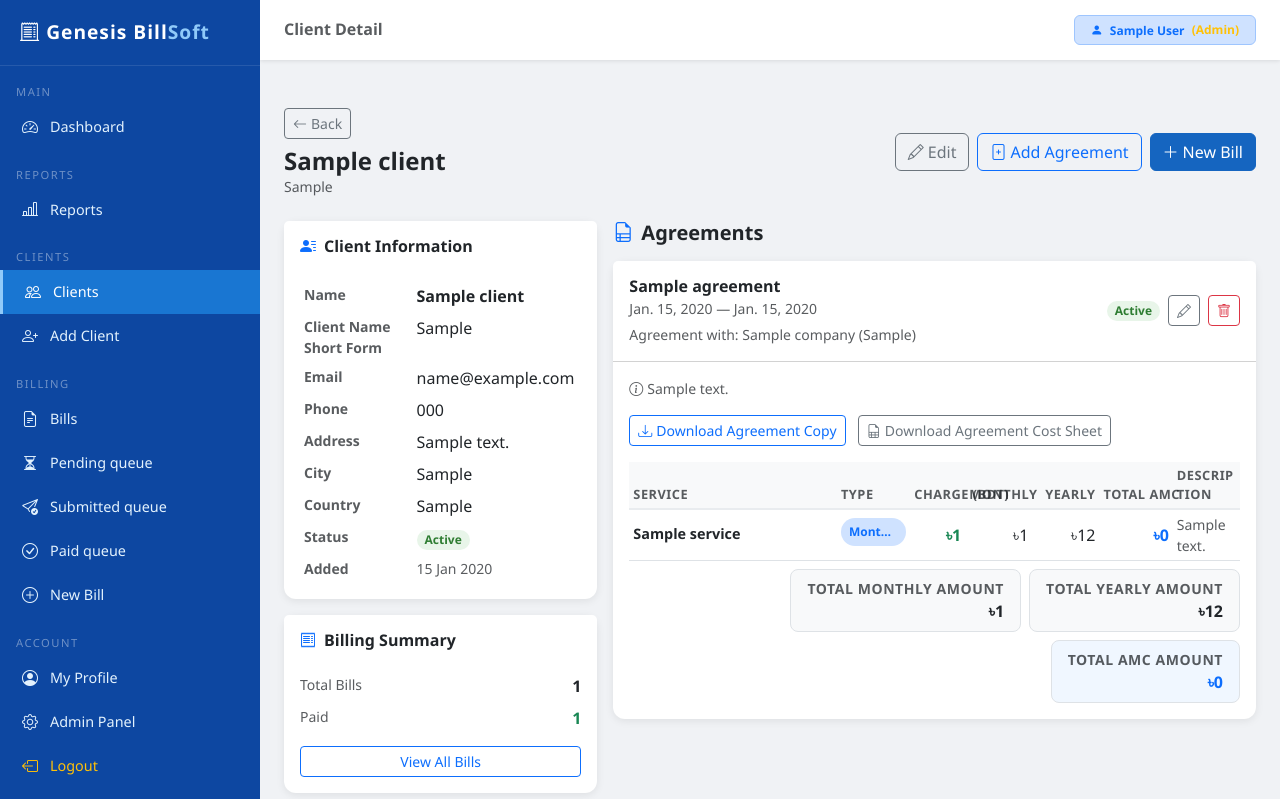
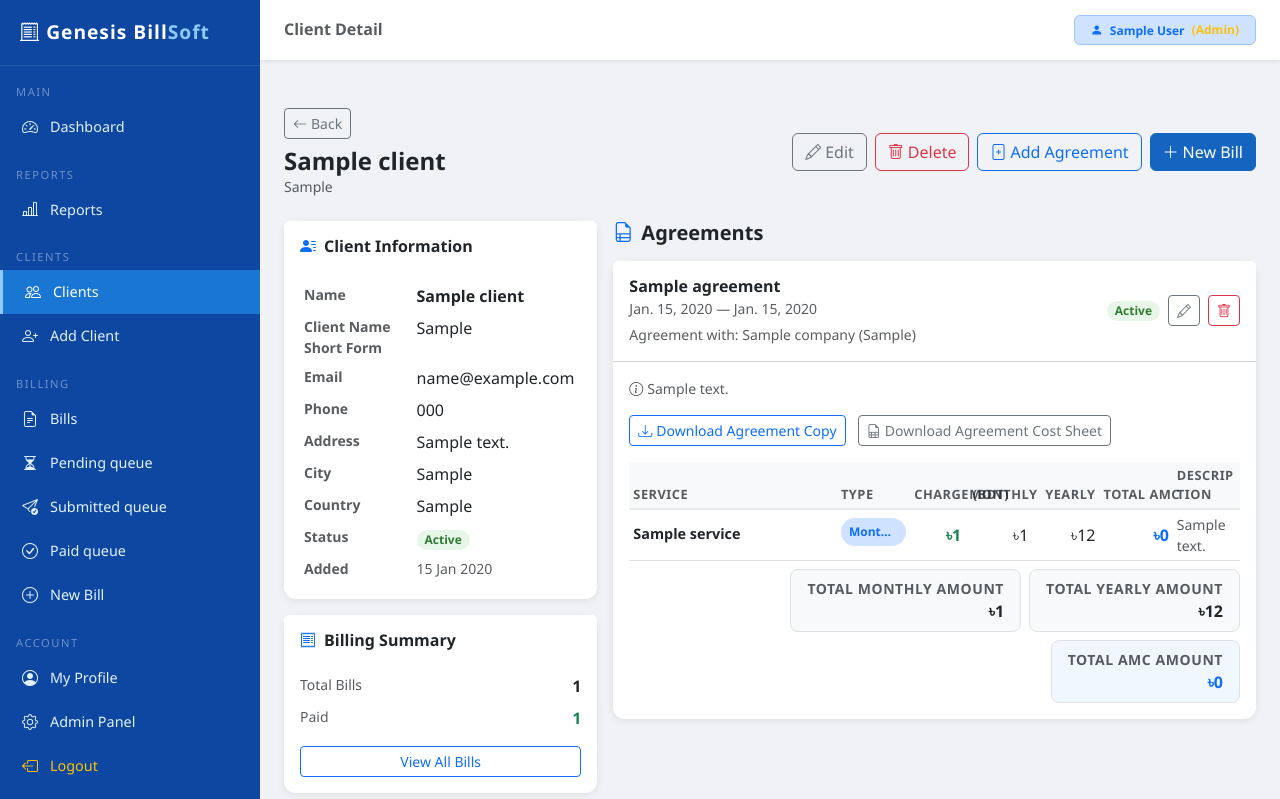
Before and after one commit to gtlfilesbd-droid/Genesis-Service-Billing-Software, a Django app: page /clients/1/ in a window 1280 px wide. Shown: the top 799 px of the page. Run offline with Django 4.2, Linux system fonts and the light colour scheme; a user stored in the database is signed in; tables that the repository leaves empty hold one stand-in row (values such as "Sample post").

Commit message:
Dashboard Delete Client permission add

```diff
--- a/billing_system/templates/clients/client_detail.html
+++ b/billing_system/templates/clients/client_detail.html
@@ -12,6 +12,13 @@
     <div class="d-flex gap-2">
         {% if profile.can_edit_client or request.user.is_superuser %}
         <a href="{% url 'client_edit' client.pk %}" class="btn btn-outline-secondary"><i class="bi bi-pencil me-1"></i>Edit</a>
+        {% endif %}
+        {% if profile.can_delete_client or request.user.is_superuser %}
+        <form method="post" action="{% url 'client_delete' client.pk %}" class="d-inline"
+              onsubmit="return confirm('Are you sure you want to permanently delete this client: {{ client.name|escapejs }}? This may also delete related bills/agreements.');">
+            {% csrf_token %}
+            <button type="submit" class="btn btn-outline-danger"><i class="bi bi-trash me-1"></i>Delete</button>
+        </form>
         {% endif %}
         {% if profile.can_add_client or request.user.is_superuser %}
         <a href="{% url 'agreement_add' client.pk %}" class="btn btn-outline-primary"><i class="bi bi-file-plus me-1"></i>Add Agreement</a>
--- a/clients/urls.py
+++ b/clients/urls.py
@@ -6,6 +6,7 @@ urlpatterns = [
     path('add/', views.client_add, name='client_add'),
     path('<int:pk>/', views.client_detail, name='client_detail'),
     path('<int:pk>/edit/', views.client_edit, name='client_edit'),
+    path('<int:pk>/delete/', views.client_delete, name='client_delete'),
     path('<int:client_pk>/agreement/add/', views.agreement_add, name='agreement_add'),
     path('agreement/<int:pk>/edit/', views.agreement_edit, name='agreement_edit'),
     path('agreement/<int:pk>/delete/', views.agreement_delete, name='agreement_delete'),
--- a/clients/views.py
+++ b/clients/views.py
@@ -305,6 +305,24 @@ def client_edit(request, pk):
 
 
 @login_required
+def client_delete(request, pk):
+    profile = get_user_profile(request.user)
+    if not profile.can_delete_client and not request.user.is_superuser:
+        messages.error(request, 'You do not have permission to delete clients.')
+        return redirect('client_detail', pk=pk)
+
+    if request.method != 'POST':
+        messages.error(request, 'Invalid request method.')
+        return redirect('client_detail', pk=pk)
+
+    client = get_object_or_404(Client, pk=pk)
+    name = client.name
+    client.delete()
+    messages.success(request, f'Client "{name}" deleted successfully.')
+    return redirect('client_list')
+
+
+@login_required
 def agreement_add(request, client_pk):
     profile = get_user_profile(request.user)
     if not profile.can_add_client and not request.user.is_superuser:
```
Also changed, not shown: billing_system/templates/clients/client_list.html (+9 -0 lines).
